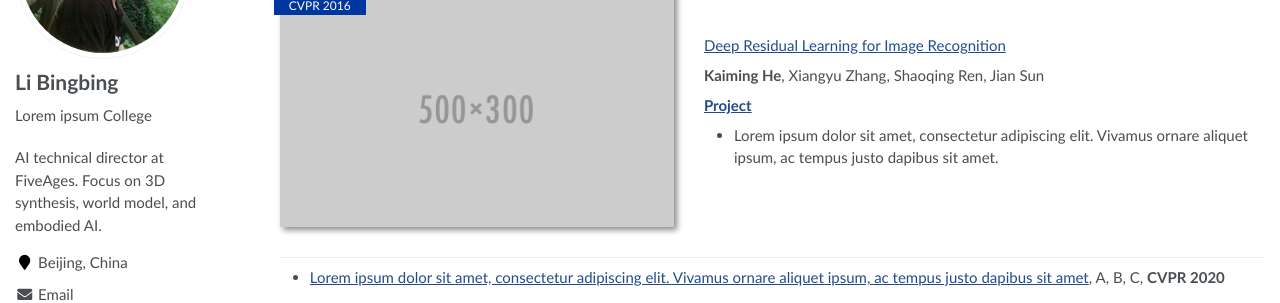
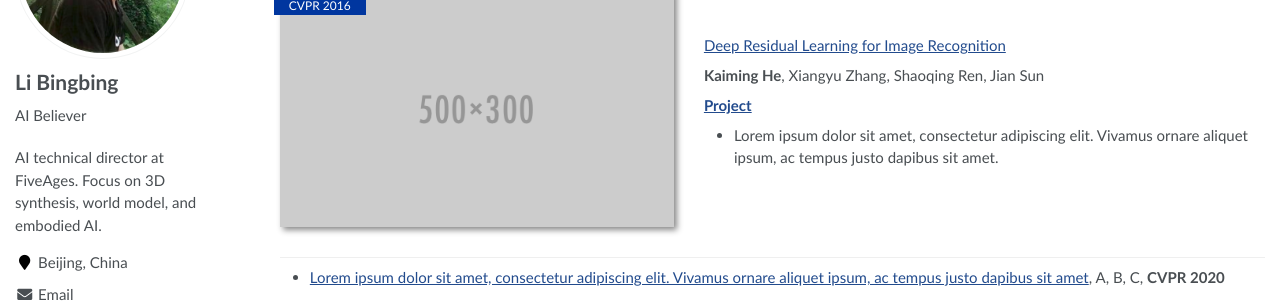
Before and after one commit to bing0037/bing0037.github.io, a Jekyll site: the page built from _pages/experience.md, in a window 1280 px wide. Shown: the part 206-509 px from the top of the page. Built offline with Jekyll 4.4.1, drawn with Linux system fonts in a browser that asks for light colours.

Commit message:
additional page revised

```diff
--- a/_config.yml
+++ b/_config.yml
@@ -23,7 +23,7 @@ baidu_site_verification  :  # get baidu_site_verification from https://ziyuan.ba
 author:
   name             : "Li Bingbing"
   avatar           : "images/self_picture.png"
-  bio              : "Lorem ipsum College"
+  bio              : "AI Believer"
   location         : "Beijing, China"
   employer         :
   pubmed           :
```
Also changed, not shown: _pages/experience.md (+0 -1 lines).
